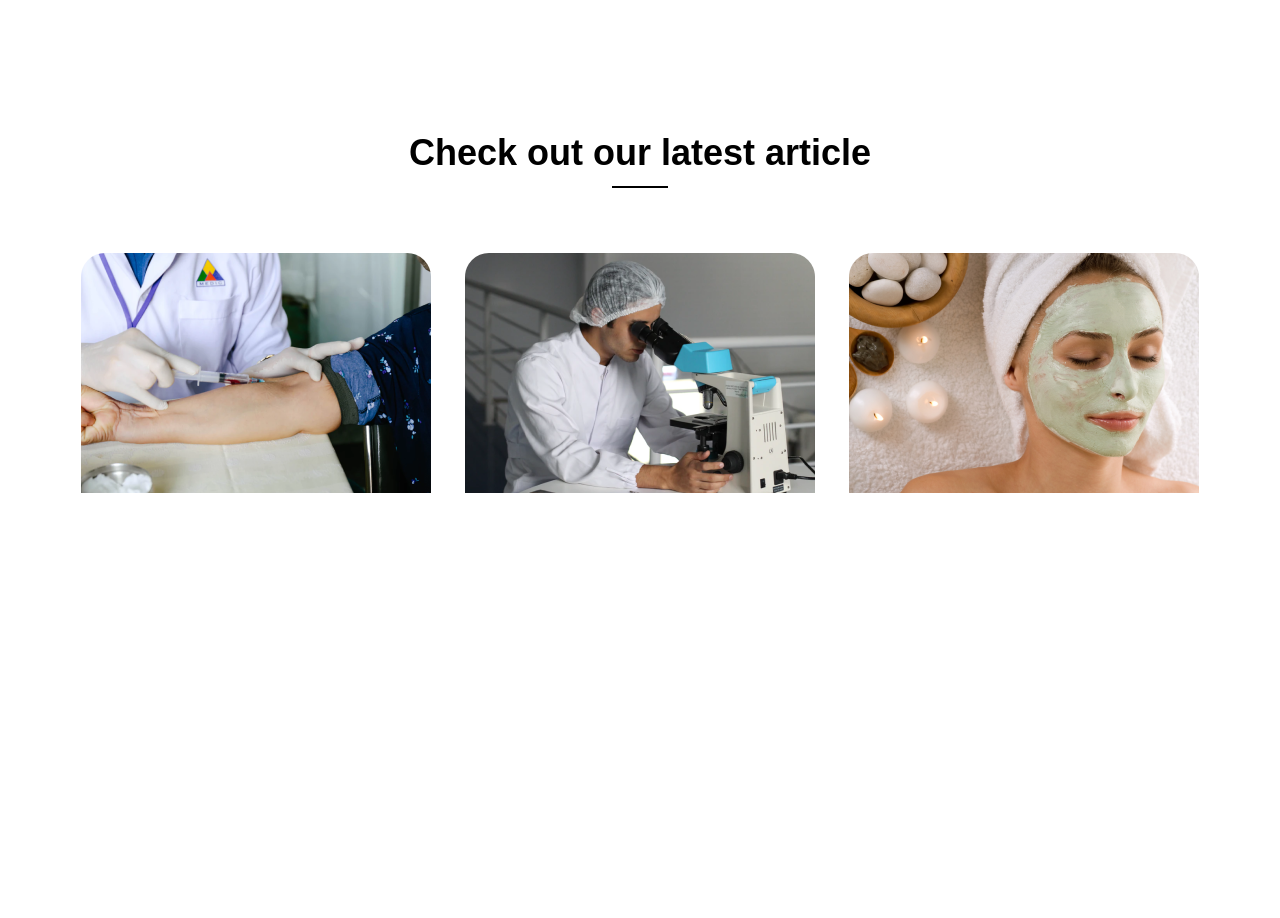
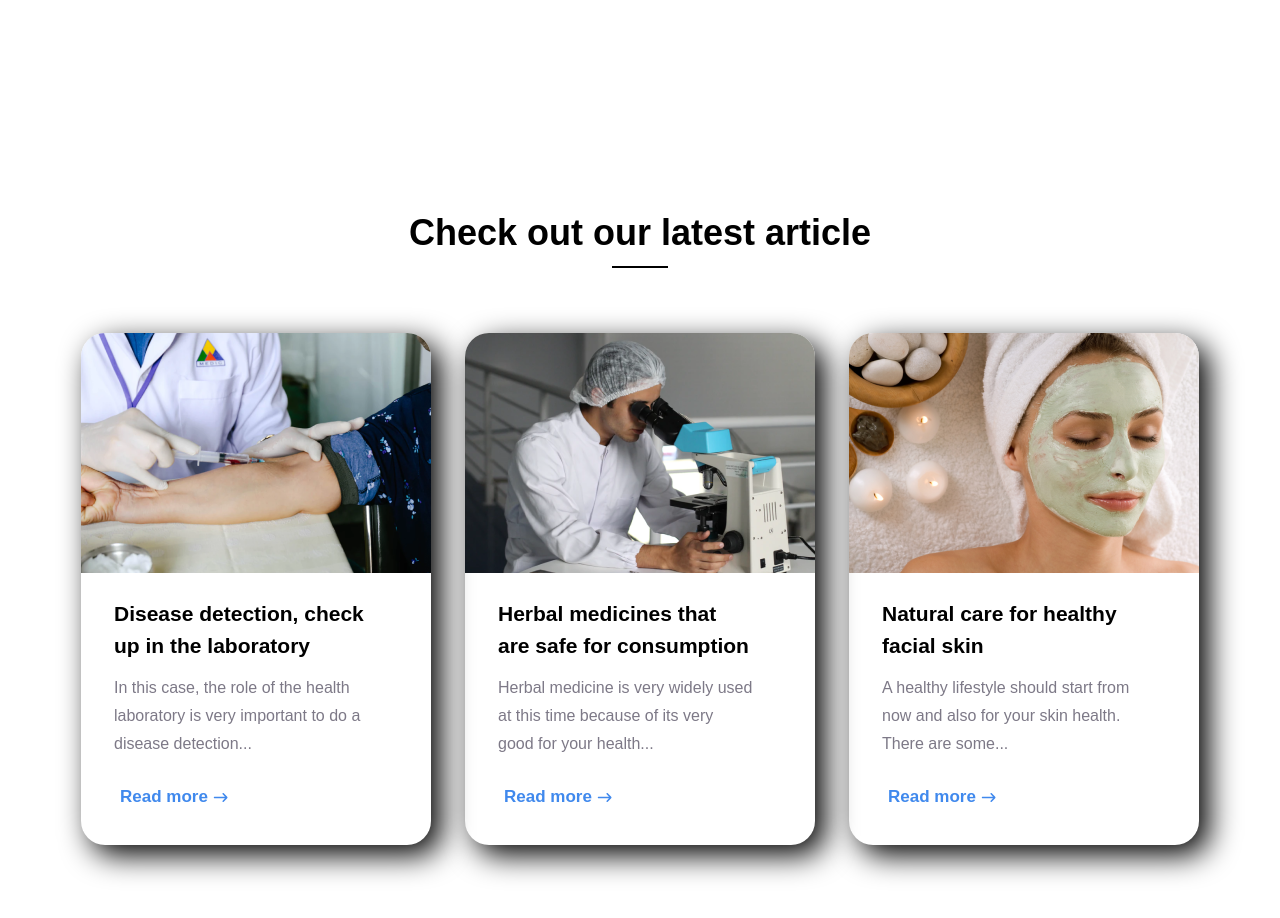
Before and after one commit to DanielCikora/Trafalgar-ReactJS-App, a React (Vite) app: page / in a window 1280 px wide. Shown: the part 4300-5218 px from the top of the page. Before the commit the page ends 4798 px from the top, so only its background shows below. Built offline with nearby package versions, Linux system fonts and the light colour scheme; a web font is replaced by a local one.

Commit message:
Article ~ Cards HTML and CSS done.

```diff
--- a/src/App.css
+++ b/src/App.css
@@ -1554,6 +1554,10 @@ body {
     font-size: 24px;
   }
 }
+.article {
+  padding: 80px 0;
+}
+
 .article__h2 {
   text-align: center;
   position: relative;
@@ -1578,6 +1582,38 @@ body {
   flex-wrap: wrap;
 }
 
+.article-card {
+  max-width: 350px;
+  height: 512px;
+  box-shadow: 10px 10px 30px #000000;
+  border-radius: 24px;
+}
+
+.article-card__details {
+  padding: 20px 62px 0 33px;
+}
+
+.article-details__h3 {
+  line-height: 32px;
+  font-size: 21px;
+  margin-bottom: 12px;
+}
+
+.article-details__p {
+  margin-bottom: 28px;
+}
+
+.article-details__btn {
+  width: 100%;
+  text-align: left;
+  background: none;
+  font-weight: 600;
+  font-size: 17px;
+  color: #4089ED;
+}
+
 .article-card__image {
+  height: auto;
+  width: 100%;
   border-radius: 24px 24px 0 0;
 }/*# sourceMappingURL=App.css.map */
--- a/src/components/Article.tsx
+++ b/src/components/Article.tsx
@@ -1,24 +1,46 @@
 import vaccinationImage from './../assets/images/vaccination__image.png';
 import microscopeResearchImage from './../assets/images/microscope-research__image.png';
 import skinCareImage from './../assets/images/skincare__image.png';
+import ArrowIconSmall from './micro-components/ArrowIconSmall';
 import { useState } from 'react';
 export default function Article() {
-
-    const [readMore, setReadMore] = useState(false);
-
+    const [isReadMore, setReadMore] = useState(false);
+    const handleReadMore = () => {
+        setReadMore(!isReadMore)
+    }
     return (
         <article className="article">
             <div className="wrapper article__wrapper">
                 <h2 className="title article__h2">Check out our latest article</h2>
                 <div className="article-cards">
-                    <div className="article-card">
+                    <div className={isReadMore ? 'article-card article-card--read-more' : 'article-card'}>
                         <img className='article-card__image' src={vaccinationImage} alt='vaccination-image' />
+                        <div className="article-card__details">
+                            <h3 className='article-details__h3'>Disease detection, check
+                                up in the laboratory</h3>
+                            <p className='paragraph article-details__p'>In this case, the role of the health laboratory is very important to do
+                                a disease detection...</p>
+                            <button className='article-details__btn' onClick={handleReadMore}>Read more <ArrowIconSmall /></button>
+                        </div>
                     </div>
-                    <div className="article-card">
+                    <div className={isReadMore ? 'article-card article-card--read-more' : 'article-card'}>
                         <img className='article-card__image' src={microscopeResearchImage} alt='microscope-research-image' />
+                        <div className="article-card__details">
+                            <h3 className='article-details__h3'>Herbal medicines that are
+                                safe for consumption</h3>
+                            <p className='paragraph article-details__p'>Herbal medicine is very widely used at this time because of its very good for your health...</p>
+                            <button className='article-details__btn' onClick={handleReadMore}>Read more <ArrowIconSmall /></button>
+                        </div>
                     </div>
-                    <div className="article-card">
+                    <div className={isReadMore ? 'article-card article-card--read-more' : 'article-card'}>
                         <img className='article-card__image' src={skinCareImage} alt='skincare-image' />
+                        <div className="article-card__details">
+                            <h3 className='article-details__h3'>Natural care for healthy
+                                facial skin</h3>
+                            <p className='paragraph article-details__p'>A healthy lifestyle should start from now and also for your skin health.
+                                There are some...</p>
+                            <button className='article-details__btn' onClick={handleReadMore}>Read more <ArrowIconSmall /></button>
+                        </div>
                     </div>
                 </div>
             </div>
--- /dev/null
+++ b/src/components/micro-components/ArrowIconSmall.tsx
@@ -0,0 +1,14 @@
+export default function ArrowIconSmall() {
+    return (
+        <svg xmlns="http://www.w3.org/2000/svg" width="15" height="9" viewBox="0 0 15 9" fill="none">
+            <g clip-path="url(#clip0_63_2689)">
+                <path d="M1.37501 5.30357L11.9822 5.30357L9.65179 7.63393C9.33037 7.95536 9.33037 8.4375 9.65179 8.75893C9.97322 9.08036 10.4554 9.08036 10.7768 8.75893L14.4732 5.0625C14.7947 4.74107 14.7947 4.25893 14.4732 3.9375L10.7768 0.241071C10.4554 -0.0803579 9.97322 -0.080358 9.65179 0.241071C9.33037 0.5625 9.33037 1.04464 9.65179 1.36607L11.9822 3.69643L1.37501 3.69643C0.973222 3.69643 0.571436 4.01786 0.571436 4.5C0.571436 4.98214 0.973222 5.30357 1.37501 5.30357Z" fill="#4089ED" />
+            </g>
+            <defs>
+                <clipPath id="clip0_63_2689">
+                    <rect width="14.1429" height="9" fill="white" transform="translate(14.7143 9) rotate(-180)" />
+                </clipPath>
+            </defs>
+        </svg>
+    )
+}
--- a/src/components/pages/AboutUs.tsx
+++ b/src/components/pages/AboutUs.tsx
@@ -5,7 +5,6 @@ import ScanImage from '../../assets/images/scan__image.jpg';
 import FuturisticOperatingTable from '../../assets/images/futuristic-operating-table__image.jpeg';
 import Scanner from '../../assets/images/scanner__image.jpg';
 import DocAndPatient from '../../assets/images/doctor-and-patient__image.jpg';
-import SliderArrow from '../../assets/images/slider-arrow.png';
 import { Swiper, SwiperSlide } from 'swiper/react';
 import { EffectCoverflow, Pagination } from 'swiper';
 import 'swiper/css';
--- a/src/partials/_article.scss
+++ b/src/partials/_article.scss
@@ -1,3 +1,7 @@
+.article {
+    padding: 80px 0;
+}
+
 .article__h2 {
     text-align: center;
     position: relative;
@@ -22,7 +26,43 @@
     flex-wrap: wrap;
 }
 
+
+
+// Cards
+.article-card {
+    max-width: 350px;
+    height: 512px;
+    box-shadow: 10px 10px 30px $black;
+    border-radius: 24px;
+}
+
+// Cards Details
+.article-card__details {
+    padding: 20px 62px 0 33px;
+}
+
+.article-details__h3 {
+    line-height: 32px;
+    font-size: 21px;
+    margin-bottom: 12px;
+}
+
+.article-details__p {
+    margin-bottom: 28px;
+}
+
+.article-details__btn {
+    width: 100%;
+    text-align: left;
+    background: none;
+    font-weight: 600;
+    font-size: 17px;
+    color: $third-blue;
+}
+
 // Card Images
 .article-card__image {
+    height: auto;
+    width: 100%;
     border-radius: 24px 24px 0 0;
 }
--- a/src/partials/_variables.scss
+++ b/src/partials/_variables.scss
@@ -4,6 +4,7 @@ $second-grey: #bfc9ca;
 $light-grey: #7d7987;
 $blue: #458ff6;
 $second-blue: #5b9bf3;
+$third-blue: #4089ED;
 $darker-blue: #1d62c3;
 $transparent-blue: #4492ff13;
 $navy-blue: #34495e;
```
Also changed, not shown: 1 other file (tests, documents, lock files or other folders).
